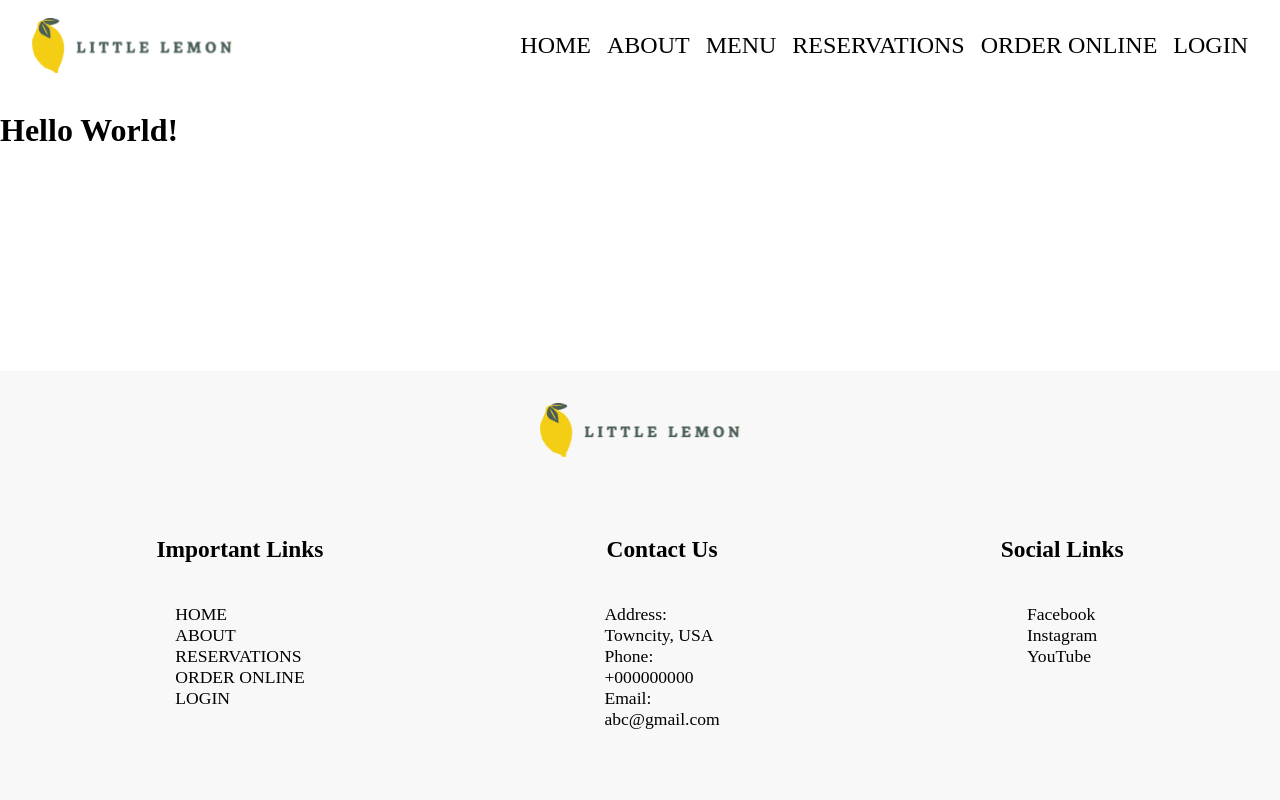
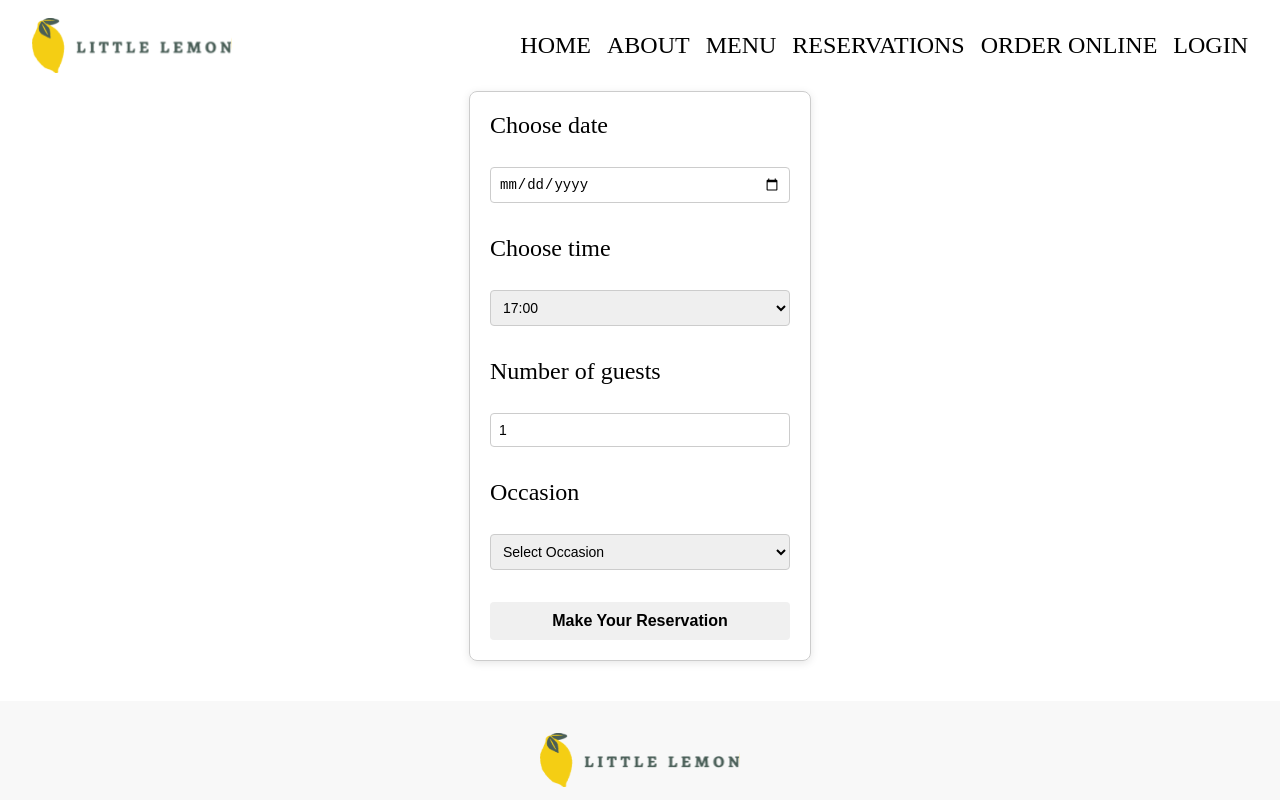
Before and after one commit to joanjaumeoliver/table-booking-webapp, a React (Create React App) app: page /reservation in a window 1280 px wide. Shown: the top 800 px of the page. Built offline with nearby package versions, Linux system fonts and the light colour scheme; a web font is replaced by a local one.

Commit message:
Add Booking form

```diff
--- a/src/pages/Reservation.jsx
+++ b/src/pages/Reservation.jsx
@@ -1,11 +1,117 @@
-import React from 'react';
+import React, { useState } from 'react';
 
-function Reservation() {
+const BookingForm = () => {
+  // Define state for form fields
+  const [date, setDate] = useState('');
+  const [time, setTime] = useState('');
+  const [guests, setGuests] = useState(1);
+  const [occasion, setOccasion] = useState('');
+  const [availableTimes] = useState([
+    '17:00', '18:00', '19:00', '20:00', '21:00', '22:00'
+  ]);
+
+  // Handle form submission
+  const handleSubmit = (e) => {
+    e.preventDefault();
+    // Add form submission logic here, like sending data to an API
+    console.log('Booking Date:', date);
+    console.log('Booking Time:', time);
+    console.log('Number of Guests:', guests);
+    console.log('Occasion:', occasion);
+  };
+
   return (
-    <>
-        <h1>Hello World!</h1>
-    </>
+    <form onSubmit={handleSubmit} style={formStyle}>
+      <label htmlFor="res-date" style={labelStyle}>Choose date</label>
+      <input
+        type="date"
+        id="res-date"
+        value={date}
+        onChange={(e) => setDate(e.target.value)}
+        required
+        style={inputStyle}
+      />
+      <label htmlFor="res-time" style={labelStyle}>Choose time</label>
+      <select
+        id="res-time"
+        value={time}
+        onChange={(e) => setTime(e.target.value)}
+        required
+        style={inputStyle}
+      >
+        {availableTimes.map((availableTime, index) => (
+          <option key={index} value={availableTime}>
+            {availableTime}
+          </option>
+        ))}
+      </select>
+
+      <label htmlFor="guests" style={labelStyle}>Number of guests</label>
+      <input
+        type="number"
+        id="guests"
+        value={guests}
+        onChange={(e) => setGuests(e.target.value)}
+        min="1"
+        max="10"
+        required
+        style={inputStyle}
+      />
+
+      <label htmlFor="occasion" style={labelStyle}>Occasion</label>
+      <select
+        id="occasion"
+        value={occasion}
+        onChange={(e) => setOccasion(e.target.value)}
+        required
+        style={inputStyle}
+      >
+        <option value="">Select Occasion</option>
+        <option value="Birthday">Birthday</option>
+        <option value="Anniversary">Anniversary</option>
+      </select>
+
+      <input type="submit" value="Make Your Reservation" style={submitButtonStyle} />
+    </form>
   );
-}
+};
 
-export default Reservation;
+// CSS styles (without color) with added space at the bottom
+const formStyle = {
+  display: 'grid',
+  maxWidth: '300px',
+  gap: '20px',
+  margin: '0 auto', // Centering the form
+  padding: '20px',
+  border: '1px solid #ccc', // Border around the form
+  borderRadius: '8px', // Rounded corners
+  boxShadow: '0 2px 8px rgba(0, 0, 0, 0.1)', // Subtle shadow
+  marginBottom: '40px', // Adds extra space at the bottom of the form
+};
+
+const labelStyle = {
+  fontWeight: 'bold',
+  marginBottom: '8px',
+  fontSize: '1.5rem',
+  fontWeight: '500',
+};
+
+const inputStyle = {
+  padding: '8px',
+  fontSize: '14px',
+  border: '1px solid #ccc',
+  borderRadius: '4px',
+  marginBottom: '12px',
+};
+
+const submitButtonStyle = {
+  padding: '10px 20px',
+  fontSize: '16px',
+  border: 'none',
+  borderRadius: '4px',
+  cursor: 'pointer',
+  backgroundColor: '#f0f0f0',
+  fontWeight: 'bold',
+};
+
+export default BookingForm;
```
